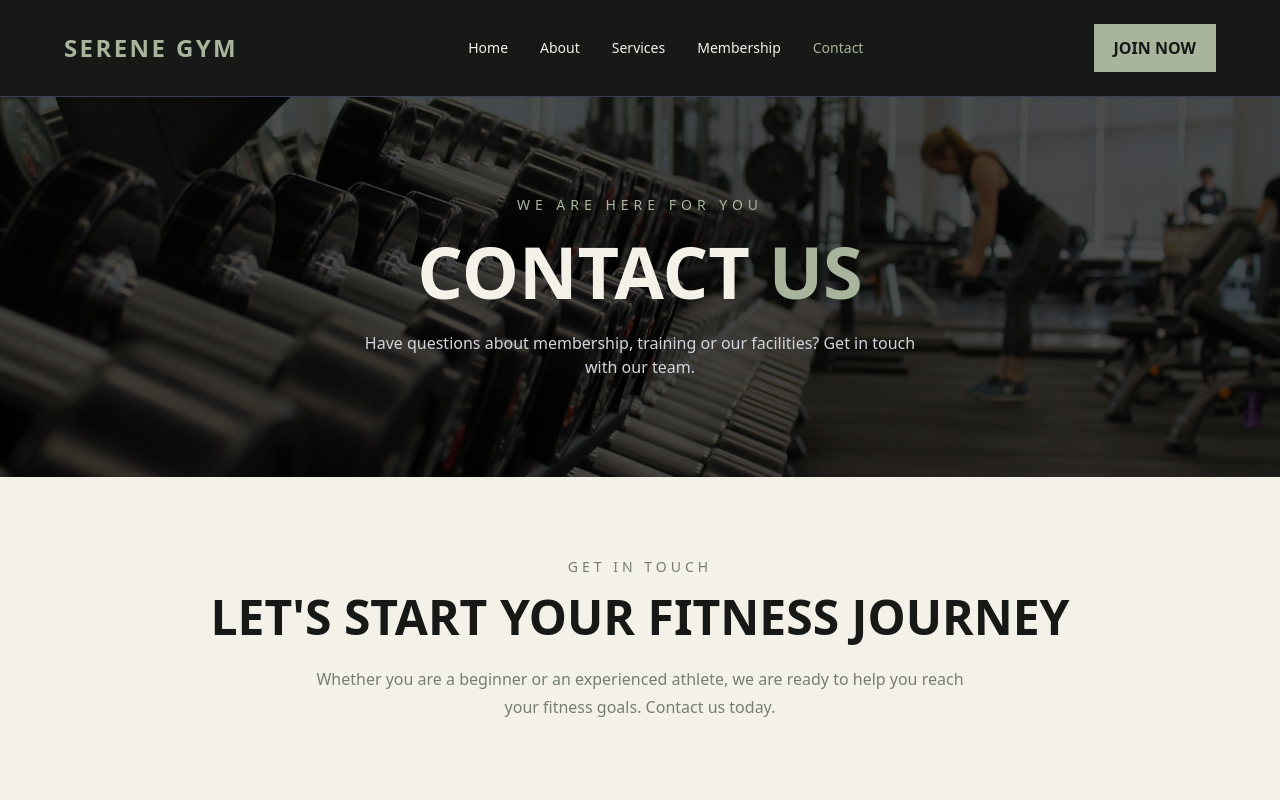
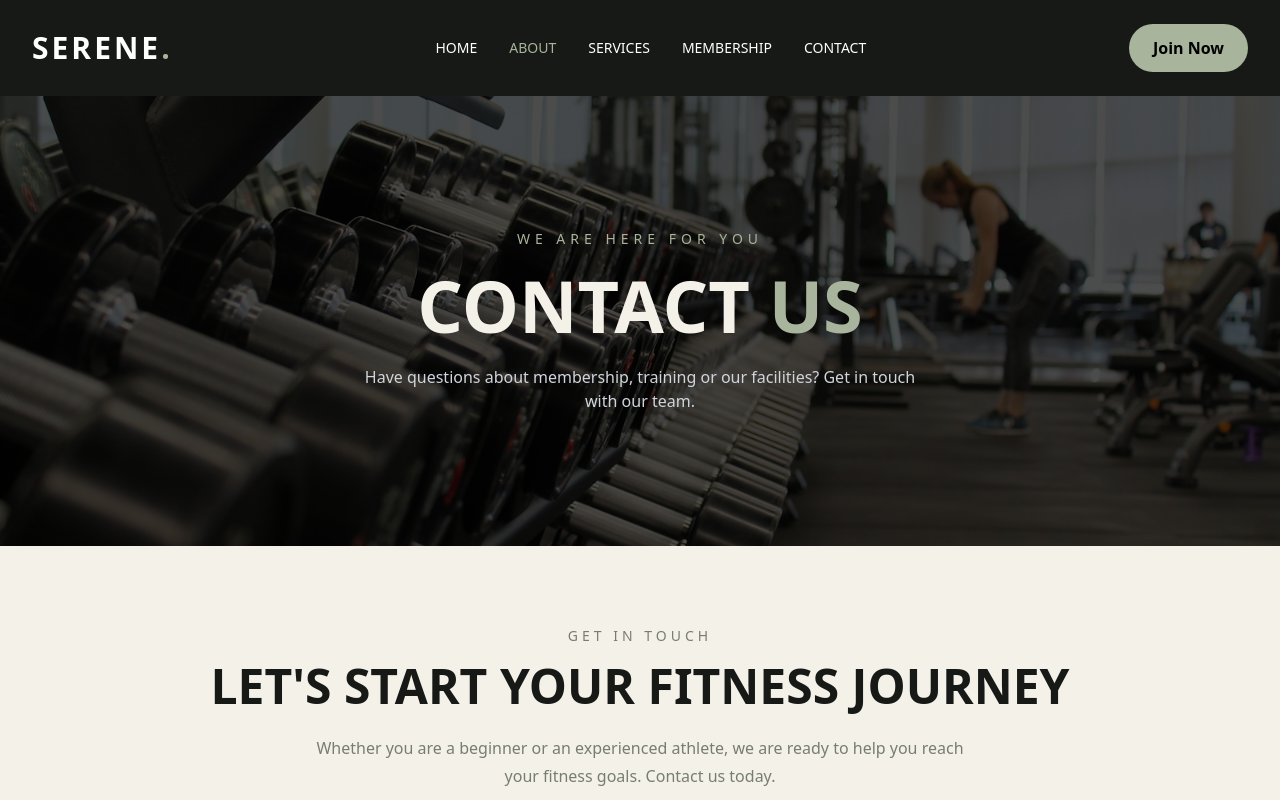
Before and after one commit to yashsaharan31-spec/milestone-1, a plain HTML site: page contact.html in a window 1280 px wide. Shown: the top 800 px of the page. Drawn offline with nearby package versions, Linux system fonts and the light colour scheme.

Commit message:
describe your update

```diff
--- a/contact.html
+++ b/contact.html
@@ -1,39 +1,42 @@
-
 <!DOCTYPE html>
 <html lang="en">
+
 <head>
   <meta charset="UTF-8">
   <meta name="viewport" content="width=device-width, initial-scale=1.0">
-  <title>Contact Us | SERENE GYM</title>
+  <title> SERENE GYM</title>
+  <link rel="icon" type="image/png" href="fav.png">
   <script src="https://cdn.tailwindcss.com"></script>
 </head>
 
 <body class="bg-[#171916] text-[#f4f1e9]">
 
   <!-- NAVBAR -->
-  <nav class="bg-[#171916] px-6 md:px-16 py-6 flex justify-between items-center border-b border-gray-700">
-    <a href="index.html" class="text-2xl font-bold tracking-widest text-[#a8b49b]">
-      SERENE GYM
-    </a>
+  <header class="bg-[#171916] text-white sticky top-0">
+    <nav class="max-w-7xl mx-auto flex justify-between items-center px-8 py-6">
 
-    <div class="hidden md:flex gap-8 text-sm">
-      <a href="index.html" class="hover:text-[#a8b49b]">Home</a>
-      <a href="about.html" class="hover:text-[#a8b49b]">About</a>
-      <a href="services.html" class="hover:text-[#a8b49b]">Services</a>
-      <a href="memership.html" class="hover:text-[#a8b49b]">Membership</a>
-      <a href="contact.html" class="text-[#a8b49b]">Contact</a>
-    </div>
+      <a href="index.html" class="text-3xl font-bold tracking-widest">
+        SERENE<span class="text-[#a8b49b]">.</span>
+      </a>
 
-    <a href="memership.html"
-       class="hidden md:block bg-[#a8b49b] text-[#171916] px-5 py-3 font-semibold hover:bg-[#f4f1e9] transition">
-      JOIN NOW
-    </a>
-  </nav>
+      <ul class="hidden md:flex gap-8 text-sm uppercase">
+        <li><a href="index.html" class="hover:text-[#a8b49b]">Home</a></li>
+        <li><a href="about.html" class="text-[#a8b49b]">About</a></li>
+        <li><a href="services.html" class="hover:text-[#a8b49b]">Services</a></li>
+        <li><a href="memership.html" class="hover:text-[#a8b49b]">Membership</a></li>
+        <li><a href="contact.html" class="hover:text-[#a8b49b]">Contact</a></li>
+      </ul>
+
+      <a href="membership.html" class="bg-[#a8b49b] text-black px-6 py-3 rounded-full font-semibold">
+        Join Now
+      </a>
+
+    </nav>
+  </header>
 
 
   <!-- HERO SECTION -->
-  <section
-    class="min-h-[380px] flex items-center justify-center text-center bg-cover bg-center px-6"
+  <section class="min-h-[450px] flex items-center justify-center text-center bg-cover bg-center px-6"
     style="background-image: linear-gradient(rgba(0,0,0,.7),rgba(0,0,0,.7)),url('mem-1.jpg');">
 
     <div>
@@ -158,38 +161,25 @@
 
           <div>
             <label class="block mb-2 text-sm">Full Name</label>
-            <input
-              type="text"
-              name="name"
-              placeholder="Enter your name"
-              required
+            <input type="text" name="name" placeholder="Enter your name" required
               class="w-full bg-transparent border border-gray-600 px-4 py-3 outline-none focus:border-[#a8b49b]">
           </div>
 
           <div>
             <label class="block mb-2 text-sm">Email Address</label>
-            <input
-              type="email"
-              name="email"
-              placeholder="Enter your email"
-              required
+            <input type="email" name="email" placeholder="Enter your email" required
               class="w-full bg-transparent border border-gray-600 px-4 py-3 outline-none focus:border-[#a8b49b]">
           </div>
 
           <div>
             <label class="block mb-2 text-sm">Phone Number</label>
-            <input
-              type="tel"
-              name="phone"
-              placeholder="Enter your phone number"
+            <input type="tel" name="phone" placeholder="Enter your phone number"
               class="w-full bg-transparent border border-gray-600 px-4 py-3 outline-none focus:border-[#a8b49b]">
           </div>
 
           <div>
             <label class="block mb-2 text-sm">Subject</label>
-            <select
-              name="subject"
-              required
+            <select name="subject" required
               class="w-full bg-[#171916] border border-gray-600 px-4 py-3 outline-none focus:border-[#a8b49b]">
               <option value="">Select a subject</option>
               <option>Membership Enquiry</option>
@@ -201,16 +191,11 @@
 
           <div>
             <label class="block mb-2 text-sm">Your Message</label>
-            <textarea
-              name="message"
-              rows="5"
-              placeholder="Write your message..."
-              required
+            <textarea name="message" rows="5" placeholder="Write your message..." required
               class="w-full bg-transparent border border-gray-600 px-4 py-3 outline-none focus:border-[#a8b49b]"></textarea>
           </div>
 
-          <button
-            type="submit"
+          <button type="submit"
             class="w-full bg-[#a8b49b] text-[#171916] py-4 font-bold tracking-widest hover:bg-[#f4f1e9] transition">
             SEND MESSAGE
           </button>
@@ -233,7 +218,7 @@
     </h2>
 
     <a href="memership.html"
-       class="inline-block bg-[#a8b49b] text-[#171916] px-10 py-4 font-bold hover:bg-[#f4f1e9] transition">
+      class="inline-block bg-[#a8b49b] text-[#171916] px-10 py-4 font-bold hover:bg-[#f4f1e9] transition">
       EXPLORE MEMBERSHIP
     </a>
   </section>
@@ -265,4 +250,5 @@
   </footer>
 
 </body>
+
 </html>
```
Also changed, not shown: about.html (+3 -2 lines), index.html (+1 -1 lines), memership.html (+4 -8 lines), services.html (+3 -3 lines).
